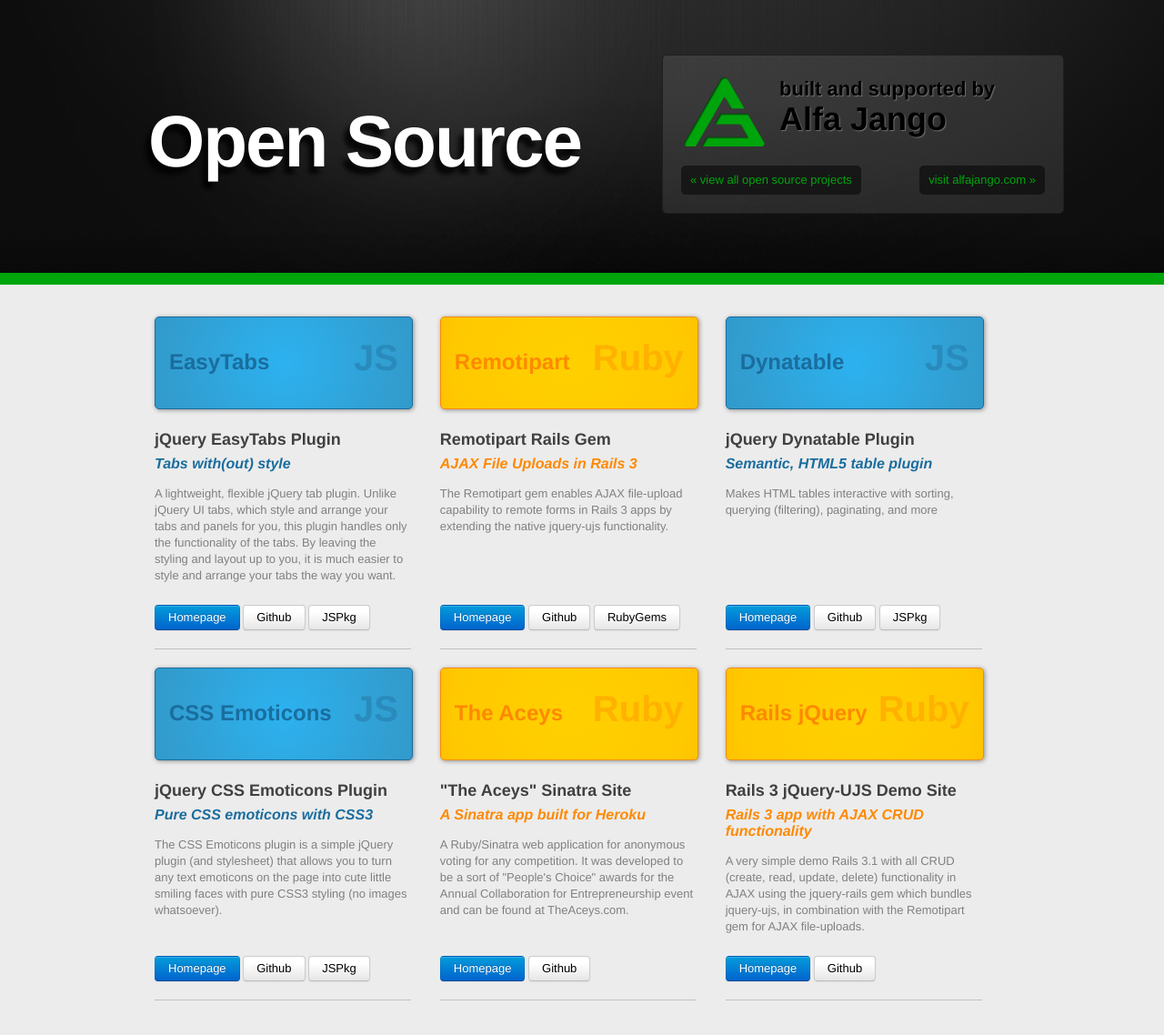
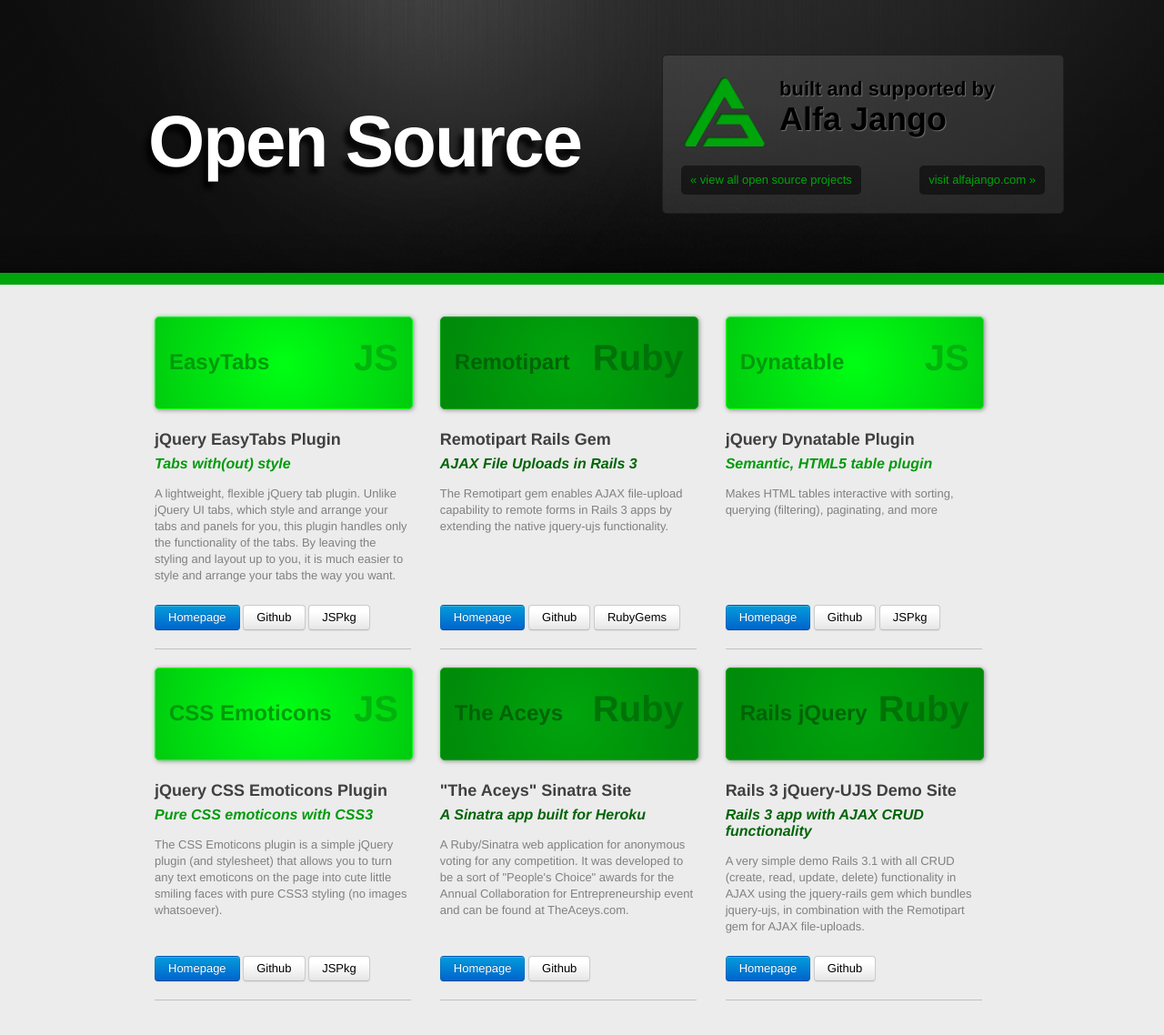
Before and after one commit to alfajango/alfajango.github.com, a Jekyll site: the page built from index.html, in a window 1280 px wide. Shown: the whole page at 91% size. Built offline with Jekyll 4.4.1, drawn with Linux system fonts in a browser that asks for light colours; nearby versions of some CDN libraries; library files that are not in the unit come from our copies; Markdown is read by kramdown in place of the engine named in the settings.

Commit message:
Changed homepage project-tile colors to green

```diff
--- a/css/application.css
+++ b/css/application.css
@@ -144,26 +144,27 @@
   box-shadow: 1px 1px 5px rgba(0,0,0,0.4);
 }
 .project-tile.js {
-  border: solid 1px #1A6D9E;
+  border: solid 1px #00ff13;
 
   background: #34A0D2; /* fallback for non-supporting browsers */
-  background-image: -webkit-gradient(radial, center center, 0, center center, 141, from(#2cb2f0), to(#2C8FC0), color-stop(250%, #329DCF), color-stop(500%, #2C8FC0)); /* old WebKit Syntax */
-  background-image: -webkit-radial-gradient(center center, circle contain, #2cb2f0 0%, #329DCF 250%, #2C8FC0 500%); /* New WebKit syntax */
-  background-image: -moz-radial-gradient(center center, circle contain, #2cb2f0 0%, #329DCF 250%, #2C8FC0 500%);
-  background-image: -ms-radial-gradient(center center, circle contain, #2cb2f0 0%, #329DCF 250%, #2C8FC0 500%); /* IE10+ */
-  background-image: -o-radial-gradient(center center, circle contain, #2cb2f0 0%, #329DCF 250%, #2C8FC0 500%); /* Opera (13?) */
-  background-image: radial-gradient(center center, circle contain, #2cb2f0 0%, #329DCF 250%, #2C8FC0 500%); /* standard syntax */
+  background-image: -webkit-gradient(radial, center center, 0, center center, 141, from(#00ff13), to(#00a50c), color-stop(250%, #00d50f), color-stop(500%, #00a50c)); /* old WebKit Syntax */
+  background-image: -webkit-radial-gradient(center center, circle contain, #00ff13 0%, #00d50f 250%, #00a50c 500%); /* New WebKit syntax */
+  background-image: -moz-radial-gradient(center center, circle contain, #00ff13 0%, #00d50f 250%, #00a50c 500%);
+  background-image: -ms-radial-gradient(center center, circle contain, #00ff13 0%, #00d50f 250%, #00a50c 500%); /* IE10+ */
+  background-image: -o-radial-gradient(center center, circle contain, #00ff13 0%, #00d50f 250%, #00a50c 500%); /* Opera (13?) */
+  background-image: radial-gradient(center center, circle contain, #00ff13 0%, #00d50f 250%, #00a50c 500%); /* standard syntax */
 }
 .project-tile.ruby {
-  border: solid 1px #FE8900;
+  border: solid 1px #00a50c;
 
-  background: #FFC900;
-  background-image: -webkit-gradient(radial, center center, 0, center center, 141, from(#FFD000), to(#FE9000), color-stop(250%, #FFC900), color-stop(500%, #FE9000)); /* old WebKit Syntax */
-  background-image: -webkit-radial-gradient(center center, circle contain, #FFD000 0%, #FFC900 250%, #FE9000 700%); /* New WebKit syntax */
-  background-image: -moz-radial-gradient(center center, circle contain, #FFD000 0%, #FFC900 250%, #FE9000 500%);
-  background-image: -ms-radial-gradient(center center, circle contain, #FFD000 0%, #FFC900 250%, #FE9000 500%); /* IE10+ */
-  background-image: -o-radial-gradient(center center, circle contain, #FFD000 0%, #FFC900 250%, #FE9000 500%); /* Opera (13?) */
-  background-image: radial-gradient(center center, circle contain, #FFD000 0%, #FFC900 250%, #FE9000 500%); /* standard syntax */
+  background: #008d0a;
+  background-image: -webkit-gradient(radial, center center, 0, center center, 141, from(#00a50c), to(#007308), color-stop(250%, #008d0a), color-stop(500%, #007308)); /* old WebKit Syntax */
+  background-image: -webkit-radial-gradient(center center, circle contain, #00a50c 0%, #008d0a 250%, #007308 700%); /* New WebKit syntax */
+  background-image: -moz-radial-gradient(center center, circle contain, #00a50c 0%, #008d0a 250%, #007308 500%);
+  background-image: -moz-radial-gradient(center center, circle contain, #00a50c 0%, #008d0a 250%, #007308 500%);
+  background-image: -ms-radial-gradient(center center, circle contain, #00a50c 0%, #008d0a 250%, #007308 500%); /* IE10+ */
+  background-image: -o-radial-gradient(center center, circle contain, #00a50c 0%, #008d0a 250%, #007308 500%); /* Opera (13?) */
+  background-image: radial-gradient(center center, circle contain, #00a50c 0%, #008d0a 250%, #007308 500%); /* standard syntax */
 }
 .project-tile a {
   display: block;
@@ -172,10 +173,10 @@
   font-weight: bold;
 }
 .project-tile.js a, li.js .homepage-tagline {
-  color: #1A6D9E;
+  color: #009a0b;
 }
 .project-tile.ruby a, li.ruby .homepage-tagline {
-  color: #FE8900;
+  color: #006407;
 }
 
 .projects li a.btn {
@@ -194,10 +195,10 @@
   height: 75px;
 }
 .project-tile.js span {
-  color: #298BBC;
+  color: #00b30d;
 }
 .project-tile.ruby span {
-  color: #FFB100;
+  color: #007308;
 }
 .project-info {
   height: 200px;
```
